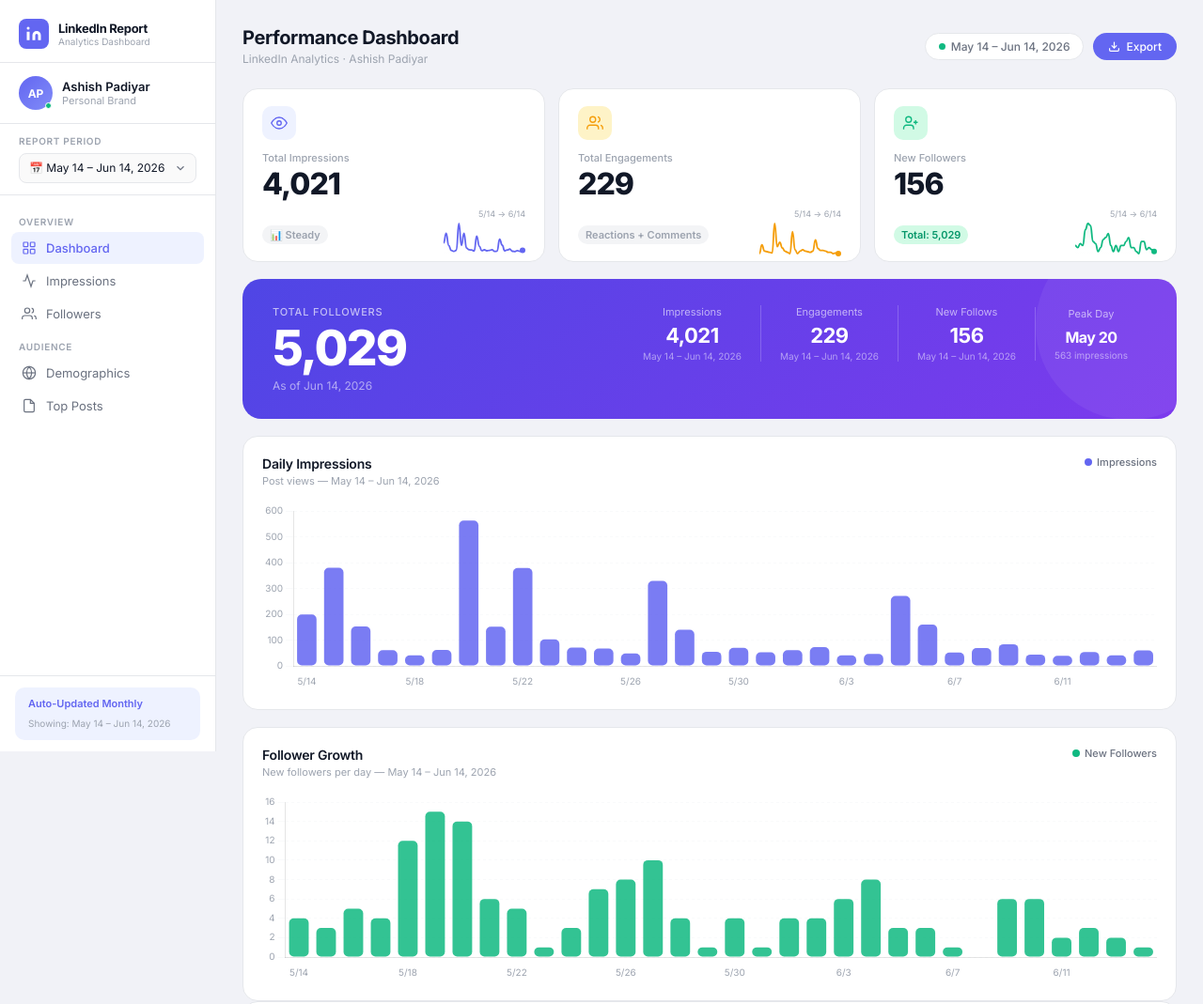
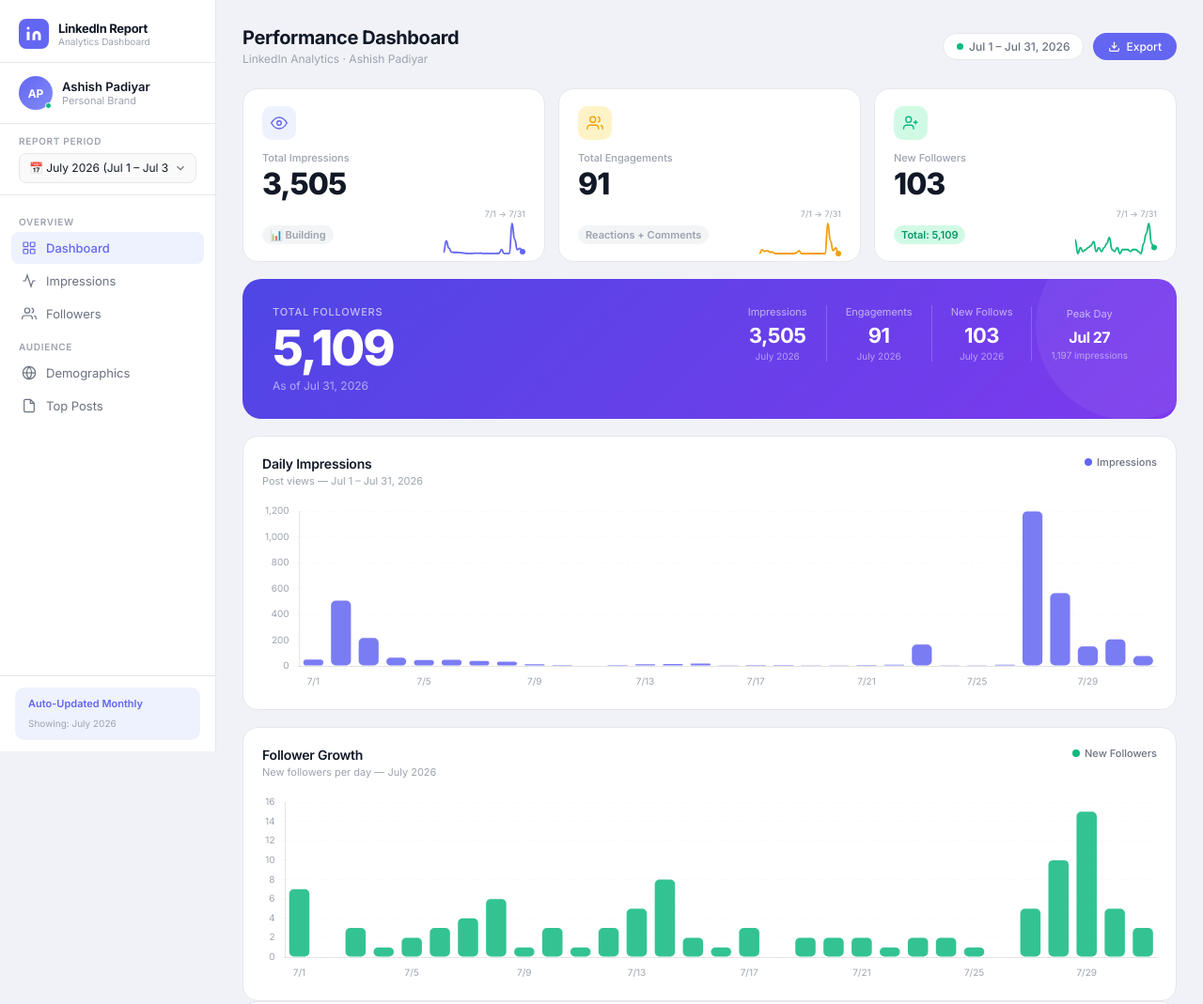
Before and after one commit to teamrocketrush-ui/ashish-padiyar-report, a plain HTML site: page index.html in a window 1280 px wide. Shown: the top 1069 px of the page at 94% size. Drawn offline with nearby package versions, Linux system fonts and the light colour scheme.

Commit message:
Add July 2026 data for Ashish Padiyar

```diff
--- a/index.html
+++ b/index.html
@@ -225,7 +225,7 @@
   }
 }     — JS object with all months data
   <option value="p1">📅 Apr 14 – May 14, 2026</option>
-<option value="p2" selected>📅 May 14 – Jun 14, 2026</option>   — HTML option tags for dropdown
+<option value="p2">📅 May 14 – Jun 14, 2026</option>   — HTML option tags for dropdown
   p2   — key of the latest month to show on load
   5,029 — total follower count
   Jun 14, 2026  — as of date
@@ -244,7 +244,9 @@
     <select class="m-period-select" id="mPeriodSelect" onchange="switchMonth(this.value)">
       <option value="all">📊 All Months — Combined View</option>
       <option value="p1">📅 Apr 14 – May 14, 2026</option>
-<option value="p2" selected>📅 May 14 – Jun 14, 2026</option>
+<option value="p2">📅 May 14 – Jun 14, 2026</option>
+
+      <option value="jul" selected>📅 July 2026 (Jul 1 – Jul 31, 2026)</option>
     </select>
   </div>
 </div>
@@ -264,8 +266,10 @@
       <select class="period-select" id="desktopPeriodSelect" onchange="switchMonth(this.value)">
         <option value="all">📊 All Months</option>
         <option value="p1">📅 Apr 14 – May 14, 2026</option>
-<option value="p2" selected>📅 May 14 – Jun 14, 2026</option>
-      </select>
+<option value="p2">📅 May 14 – Jun 14, 2026</option>
+
+      <option value="jul" selected>📅 July 2026 (Jul 1 – Jul 31, 2026)</option>
+    </select>
     </div>
     <nav class="sidebar-nav">
       <div class="nav-section">Overview</div>
@@ -302,7 +306,7 @@
         </div>
         <div class="kpi-card">
           <div class="kpi-icon green"><svg fill="none" viewBox="0 0 24 24" stroke="currentColor" stroke-width="1.8"><path d="M16 21v-2a4 4 0 0 0-4-4H6a4 4 0 0 0-4 4v2"/><circle cx="9" cy="7" r="4"/><line x1="19" y1="8" x2="19" y2="14"/><line x1="22" y1="11" x2="16" y2="11"/></svg></div>
-          <div class="kpi-card-body"><div class="kpi-meta">New Followers</div><div class="kpi-value" id="kpiFol">—</div><div class="kpi-footer"><span class="kpi-tag green" id="kpiFolTag">Total: 5,029</span><div class="kpi-spark-wrap"><div class="kpi-spark-label" id="sl3">—</div><canvas id="spark3"></canvas></div></div></div>
+          <div class="kpi-card-body"><div class="kpi-meta">New Followers</div><div class="kpi-value" id="kpiFol">—</div><div class="kpi-footer"><span class="kpi-tag green" id="kpiFolTag">Total: 5,109</span><div class="kpi-spark-wrap"><div class="kpi-spark-label" id="sl3">—</div><canvas id="spark3"></canvas></div></div></div>
         </div>
       </div>
     </div>
@@ -311,7 +315,7 @@
       <div class="hb-top">
         <div class="hb-left">
           <div class="hb-eyebrow">Total Followers</div>
-          <div class="hb-number">5,029</div>
+          <div class="hb-number">5,109</div>
           <div class="hb-sub">As of <span id="followersAsOf">Jun 14, 2026</span></div>
         </div>
         <div class="hb-stats">
@@ -368,6 +372,28 @@
 // DATA — injected by Claude when building
 // ═══════════════════════════════════════
 const MONTHS = {
+  jul: {
+    label: "July 2026",
+    range: "Jul 1 – Jul 31, 2026",
+    labels: ["7/1", "7/2", "7/3", "7/4", "7/5", "7/6", "7/7", "7/8", "7/9", "7/10", "7/11", "7/12", "7/13", "7/14", "7/15", "7/16", "7/17", "7/18", "7/19", "7/20", "7/21", "7/22", "7/23", "7/24", "7/25", "7/26", "7/27", "7/28", "7/29", "7/30", "7/31"],
+    impressions: [49, 506, 216, 64, 46, 47, 39, 33, 12, 8, 4, 8, 13, 15, 19, 5, 8, 7, 5, 5, 8, 9, 166, 5, 5, 10, 1197, 564, 151, 205, 76],
+    engagements: [0, 5, 3, 4, 2, 2, 0, 0, 0, 0, 0, 0, 0, 0, 1, 4, 0, 0, 0, 0, 0, 0, 0, 0, 0, 0, 42, 18, 4, 8, -2],
+    followers: [7, 0, 3, 1, 2, 3, 4, 6, 1, 3, 1, 3, 5, 8, 2, 1, 3, 0, 2, 2, 2, 1, 2, 2, 1, 0, 5, 10, 15, 5, 3],
+    totalImp: 3505, totalEng: 91, totalFol: 103,
+    peakDay: "Jul 27", peakVal: "1,197",
+    impTagClass: "neutral", impTagText: "📊 Building",
+    audience: {
+      locations: [{name:"Greater Delhi Area",pct:47.0},{name:"Mumbai Metropolitan Region",pct:12.0},{name:"Greater Bengaluru Area",pct:9.0},{name:"Noida",pct:2.0},{name:"Greater Hyderabad Area",pct:2.0}],
+      seniority: [{name:"Senior",pct:26.0,color:"#6366F1"},{name:"CXO",pct:12.0,color:"#10B981"},{name:"Owner",pct:12.0,color:"#F59E0B"},{name:"Director",pct:10.0,color:"#EF4444"},{name:"Entry",pct:10.0,color:"#8B5CF6"}],
+      industries: [{name:"Financial Services",pct:23.0},{name:"Business Consulting and Services",pct:8.0},{name:"IT Services and IT Consulting",pct:7.0},{name:"Technology, Information and Internet",pct:5.0},{name:"Venture Capital and Private Equity Principals",pct:5.0}]
+    },
+    posts: [
+      {title:"LinkedIn Post · Jul 27, 2026",date:"Jul 27, 2026",imp:"2,145",badge:"green",url:"https://www.linkedin.com/posts/ashish-padiyar-59608914_the-finest-people-who-have-multiplied-their-share-7487444789194403841-PB2J"},
+      {title:"LinkedIn Post · Jul 2, 2026",date:"Jul 2, 2026",imp:"857",badge:"indigo",url:"https://www.linkedin.com/posts/ashish-padiyar-59608914_are-you-paying-too-much-tax-find-out-in-share-7478323775441121280-OUml"},
+      {title:"LinkedIn Post · Jul 4, 2023",date:"Jul 4, 2023",imp:"2",badge:"indigo",url:"https://www.linkedin.com/posts/ashish-padiyar-59608914_finance-personalinvestment-financialadvisor-share-7081918796227067904-1Yl6"},
+      {title:"LinkedIn Post · Jul 10, 2023",date:"Jul 10, 2023",imp:"2",badge:"indigo",url:"https://www.linkedin.com/posts/ashish-padiyar-59608914_mutualfund-investment-personalfinance-share-7084109627033853952-3pV7"}
+    ]
+  },
   p1: {
     label: "Apr 14 – May 14, 2026",
     range: "Apr 14 – May 14, 2026",
@@ -415,7 +441,7 @@
     ]
   }
 };
-const DEFAULT_MONTH = 'p2';
+const DEFAULT_MONTH = 'jul';
 
 // ═══════════════════════════════════════
 // CHARTS
```
